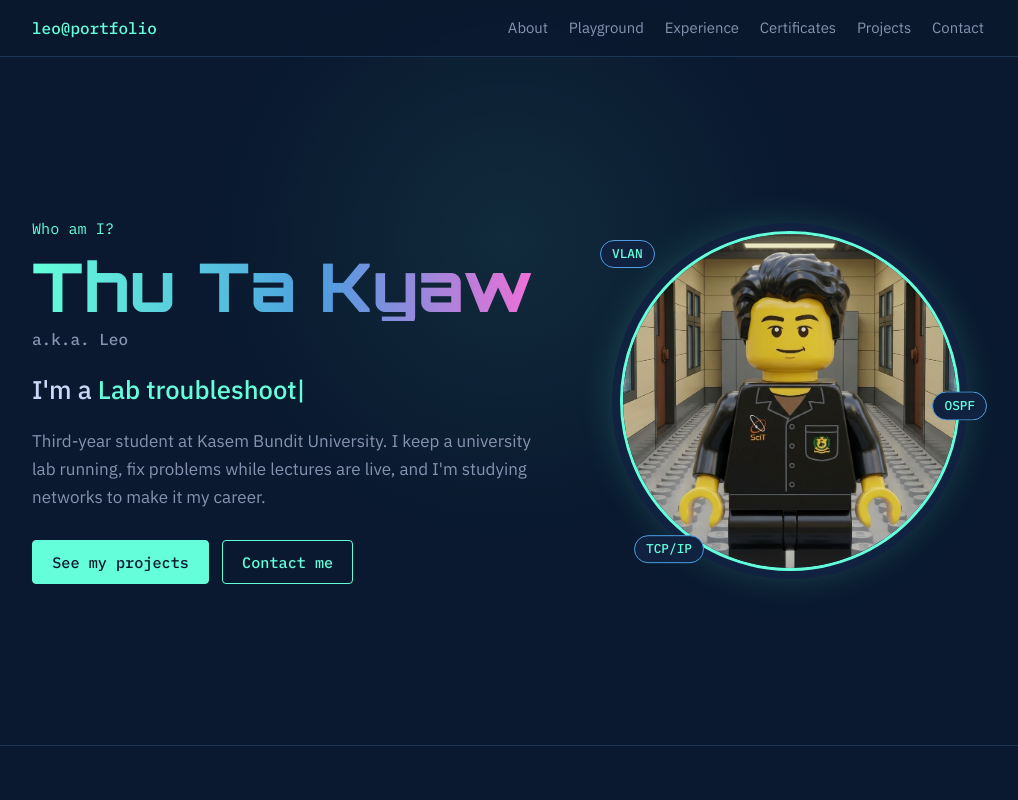
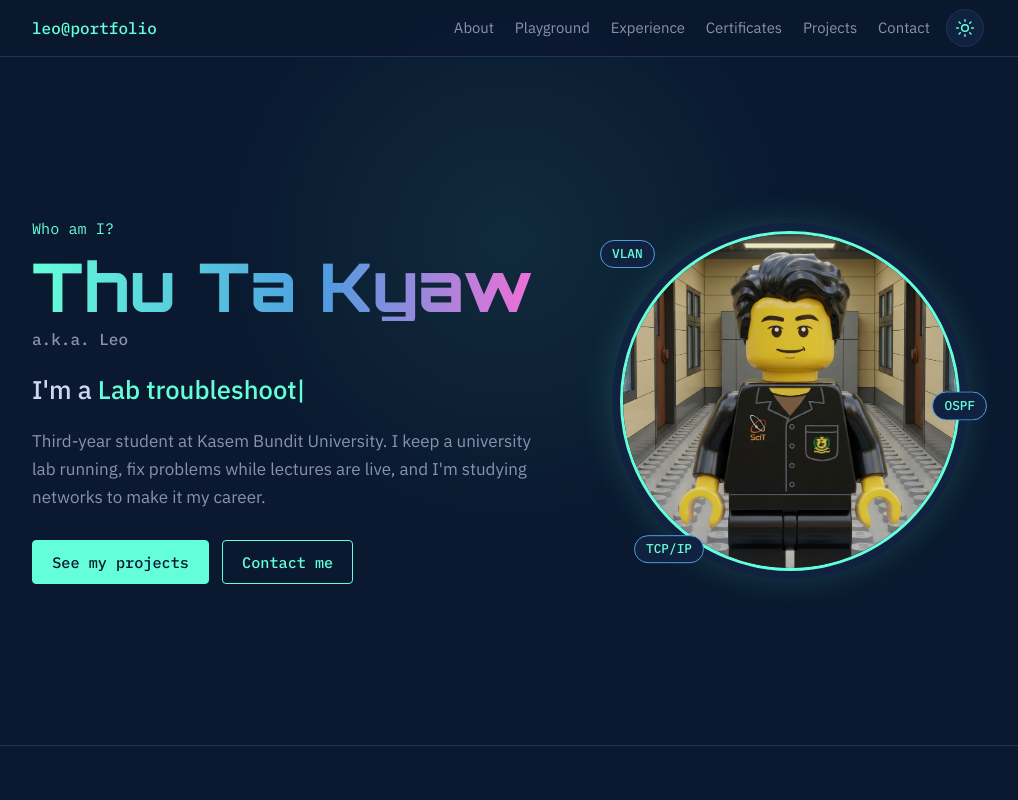
Before and after one commit to leothuta/leothutakyaw, a plain HTML site: page index.html in a window 1280 px wide. Shown: the top 800 px of the page, without its empty margins (132-1150 px from the left). Drawn offline with Linux system fonts and the light colour scheme.

Commit message:
Update index.html

```diff
--- a/index.html
+++ b/index.html
@@ -28,6 +28,10 @@ document.documentElement.setAttribute("data-theme",t||"dark")})();
       <li><a href="#projects">Projects</a></li>
       <li><a href="#contact">Contact</a></li>
     </ul>
+    <button id="themeBtn" class="theme-btn" type="button" aria-label="Switch between light and dark theme" title="Switch theme">
+  <svg class="i-moon" viewBox="0 0 24 24" fill="none" stroke="currentColor" stroke-width="1.8" stroke-linecap="round" stroke-linejoin="round" aria-hidden="true"><path d="M21 12.8A9 9 0 1 1 11.2 3a7 7 0 0 0 9.8 9.8z"/></svg>
+  <svg class="i-sun" viewBox="0 0 24 24" fill="none" stroke="currentColor" stroke-width="1.8" stroke-linecap="round" stroke-linejoin="round" aria-hidden="true"><circle cx="12" cy="12" r="4"/><path d="M12 2v2M12 20v2M4.9 4.9l1.4 1.4M17.7 17.7l1.4 1.4M2 12h2M20 12h2M4.9 19.1l1.4-1.4M17.7 6.3l1.4-1.4"/></svg>
+</button>
   </div>
 </nav>
 
```
